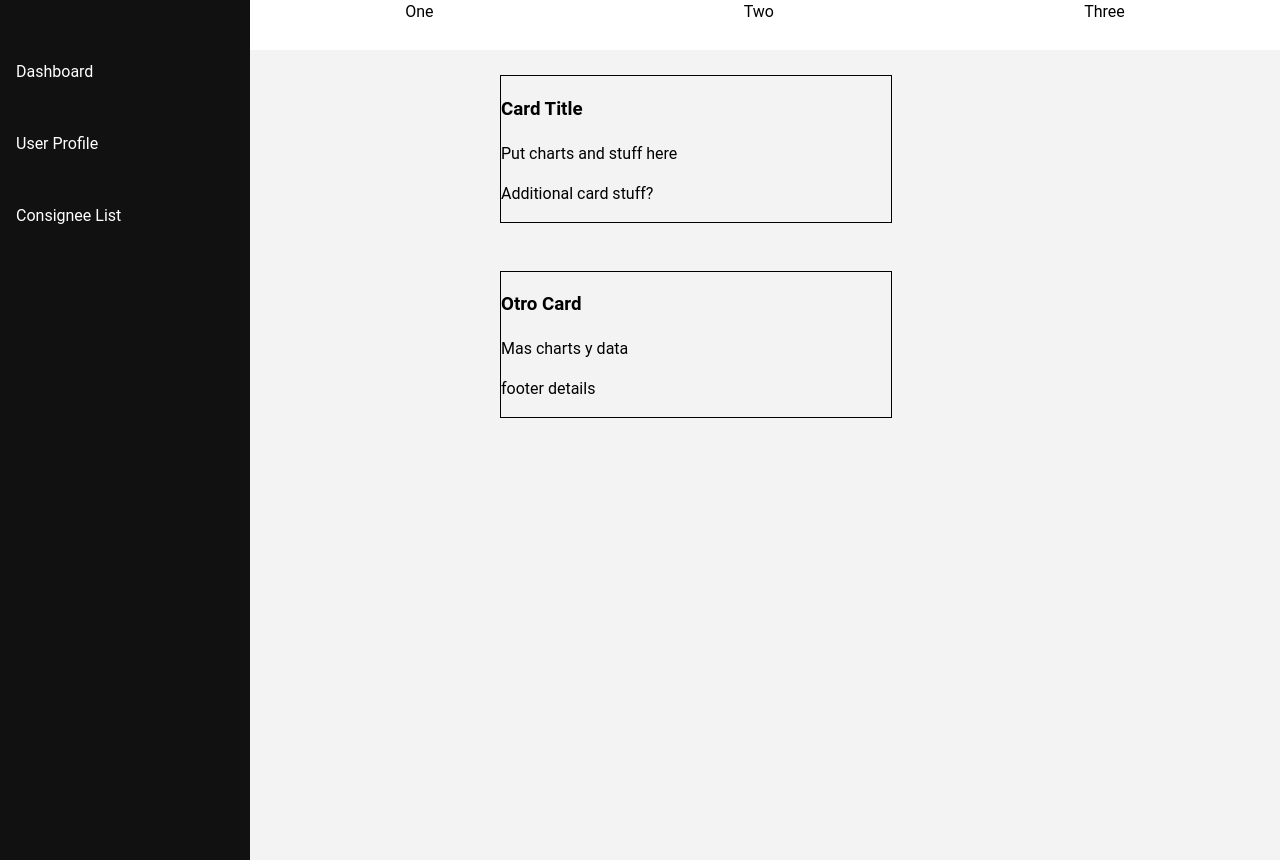
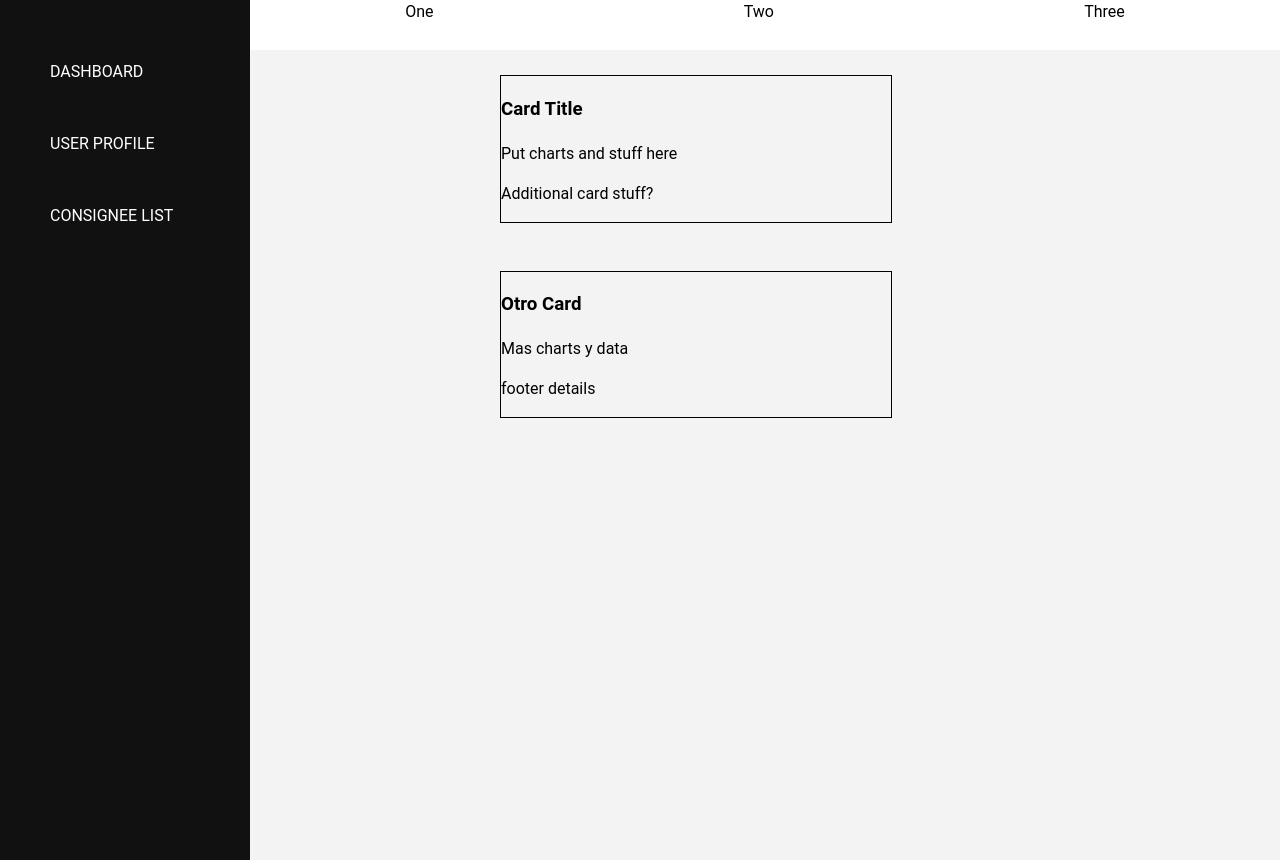
Before and after one commit to austin-bagwell/logistics-dashboard, a website: page public/index.html in a window 1280 px wide. Drawn offline with Linux system fonts and the light colour scheme.

Commit message:
added svgs

```diff
--- a/public/index.html
+++ b/public/index.html
@@ -10,13 +10,11 @@
   <body>
     <!-- SIDE NAV -->
     <div class="sidenav">
-      <div class="sidenav-wrapper">
-        <ul class="sidenav__items">
-          <li class="sidenav__item">Dashboard</li>
-          <li class="sidenav__item">User Profile</li>
-          <li class="sidenav__item">Consignee List</li>
-        </ul>
-      </div>
+      <ul class="sidenav__items">
+        <li class="sidenav__item">DASHBOARD</li>
+        <li class="sidenav__item">USER PROFILE</li>
+        <li class="sidenav__item">CONSIGNEE LIST</li>
+      </ul>
     </div>
 
     <!-- MAIN -->
--- a/public/styles.css
+++ b/public/styles.css
@@ -24,6 +24,7 @@ body {
 
 /* SIDE NAV */
 .sidenav {
+  flex-direction: column;
   max-height: calc(100vh - 75px);
   min-height: 100%;
   /* change width with JavaScript to close sidenav based on screen size */
@@ -38,11 +39,15 @@ body {
 }
 
 .sidenav__items {
+  display: flex;
+  flex-direction: column;
   color: white;
-  padding-left: 1em;
+  padding-left: 50px;
+  padding-right: 25px;
 }
 
 .sidenav__item {
+  text-align: left;
   list-style: none;
   margin-bottom: 3em;
 }
```
Also changed, not shown: assets/svg/guage-icon.svg (added), assets/svg/target-icon.svg (added).
